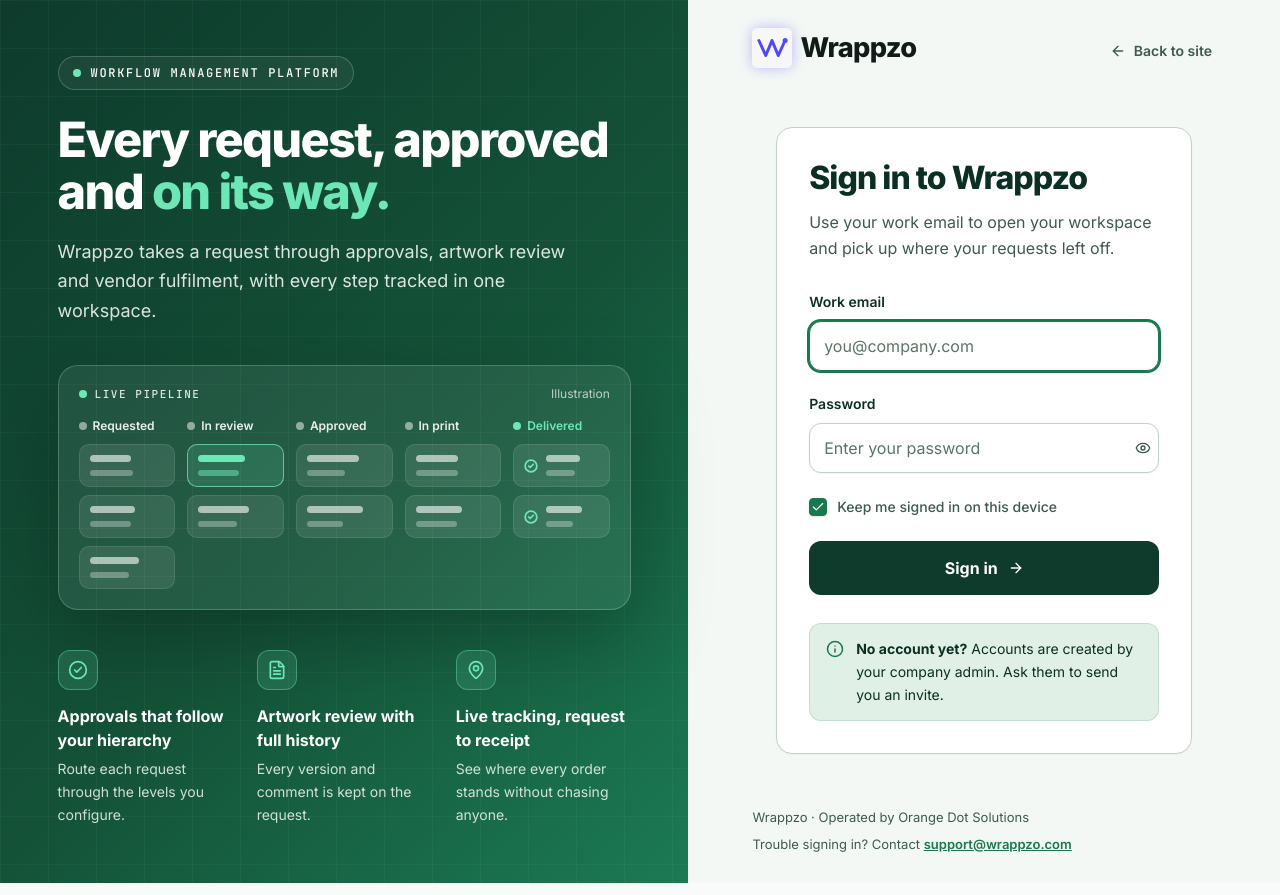
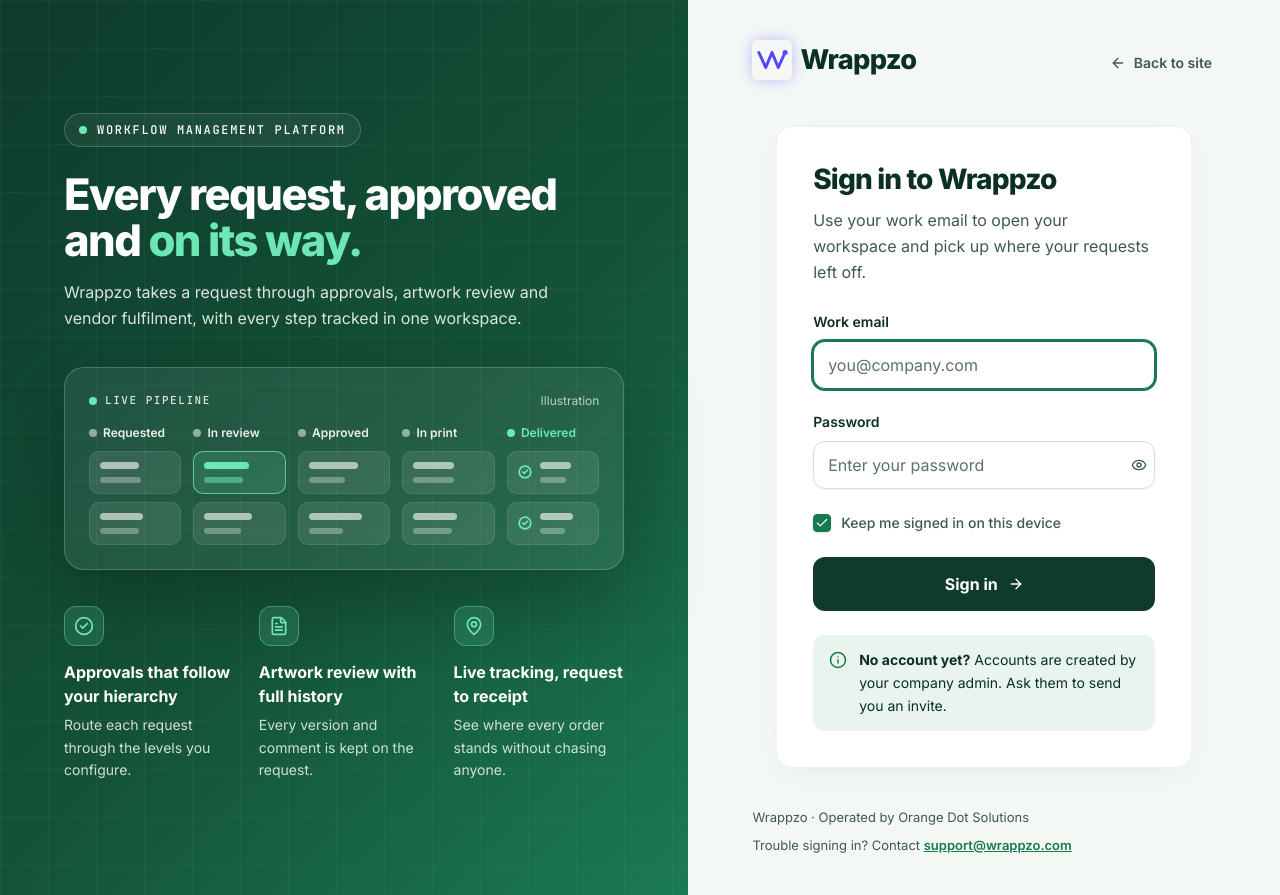
Before and after one commit to manav2001-coder/wrapzzo-frontend, a React (Vite) app: page /login in a window 1280 px wide. Built offline with nearby package versions, Linux system fonts and the light colour scheme; no server answers.

Commit message:
fix: lighter sign-in card border, roomier panels, no autofill tint, wordmark always dark on the light panel
Co-Authored-By: Claude Sonnet 5.5 <noreply@anthropic.com>

```diff
--- a/src/components/wrapzzo-logo.tsx
+++ b/src/components/wrapzzo-logo.tsx
@@ -8,7 +8,7 @@ interface WrapzzoLogoProps {
   /** px height of the tile; the wordmark scales with it. */
   height?: number
   /** "white": white wordmark for the dark-navy sidebar and hero. "auto": follows the theme. */
-  tone?: 'white' | 'auto'
+  tone?: 'white' | 'auto' | 'dark'
   className?: string
 }
 
@@ -33,7 +33,7 @@ export function WrapzzoLogo({ variant = 'full', height = 28, tone = 'white', cla
       {variant === 'full' && (
         <span
           aria-hidden="true"
-          className={cn('font-extrabold tracking-tight', tone === 'white' ? 'text-white' : 'text-foreground')}
+          className={cn('font-extrabold tracking-tight', tone === 'white' ? 'text-white' : tone === 'dark' ? 'text-[#0B2F23]' : 'text-foreground')}
           style={{ fontSize: height * 0.68, lineHeight: 1 }}
         >
           {t('app.name')}
--- a/src/pages/LoginPage.tsx
+++ b/src/pages/LoginPage.tsx
@@ -21,7 +21,7 @@ import { ApiError } from '@/lib/axiosClient'
 
 /** The pipeline illustration's columns: how many placeholder cards each holds. It is decorative, never real data. */
 const PIPELINE = [
-  { key: 'requested', cards: 3, active: false },
+  { key: 'requested', cards: 2, active: false },
   { key: 'inReview', cards: 2, active: false },
   { key: 'approved', cards: 2, active: false },
   { key: 'inPrint', cards: 2, active: false },
@@ -36,7 +36,7 @@ const SELLING_POINTS = [
 
 /** Inputs on the light form panel. */
 const INPUT_CLASS =
-  'h-[50px] rounded-xl border-[#BFD3C7] bg-white px-3.5 text-base text-[#0B2F23] placeholder:text-[#5A7466] focus-visible:border-[#17794D] focus-visible:ring-2 focus-visible:ring-[#17794D] focus-visible:ring-offset-0'
+  'h-12 rounded-xl border-[#D5E2DA] bg-white [&:-webkit-autofill]:[-webkit-box-shadow:0_0_0_100px_#fff_inset] [&:-webkit-autofill]:[-webkit-text-fill-color:#0B2F23] px-3.5 text-base text-[#0B2F23] placeholder:text-[#5A7466] focus-visible:border-[#17794D] focus-visible:ring-2 focus-visible:ring-[#17794D] focus-visible:ring-offset-0'
 
 type LoginFormValues = { email: string; password: string }
 
@@ -104,10 +104,10 @@ export function LoginPage() {
   return (
     <div className="flex min-h-svh flex-col bg-[#F4F8F5] text-[#0B2F23] antialiased lg:flex-row-reverse">
       {/* Form panel */}
-      <section className="flex min-w-0 flex-col px-6 py-7 sm:px-10 lg:flex-[1_1_480px] lg:px-16">
+      <section className="flex min-w-0 flex-col px-6 py-8 sm:px-10 lg:flex-[1_1_480px] lg:px-[clamp(40px,5vw,88px)] lg:py-10">
         <header className="flex flex-wrap items-center justify-between gap-3">
           <Link to="/" className="rounded-md focus-visible:outline-none focus-visible:ring-2 focus-visible:ring-[#17794D] focus-visible:ring-offset-2">
-            <WrapzzoLogo height={40} tone="auto" />
+            <WrapzzoLogo height={40} tone="dark" />
           </Link>
           <Link
             to="/"
@@ -119,8 +119,8 @@ export function LoginPage() {
         </header>
 
         <div className="flex flex-1 items-center justify-center py-10">
-          <div className="w-full max-w-[26rem] rounded-2xl border border-[#BFD3C7] bg-white p-6 shadow-[0_1px_2px_rgb(11_47_35/0.04)] sm:p-8">
-            <h1 className="text-[2rem] font-extrabold leading-[1.15] tracking-[-0.03em]">{t('login.title')}</h1>
+          <div className="w-full max-w-[26rem] rounded-2xl border border-[#0B2F23]/[0.07] bg-white px-6 py-7 shadow-[0_8px_30px_-12px_rgb(11_47_35/0.10)] sm:px-9 sm:py-9">
+            <h1 className="text-[1.75rem] font-extrabold leading-[1.15] tracking-[-0.03em]">{t('login.title')}</h1>
             <p className="mt-3 text-base leading-relaxed text-[#3E5A4D]">{t('login.subtitle')}</p>
 
             {passwordSetUp && (
@@ -139,7 +139,7 @@ export function LoginPage() {
               </div>
             )}
 
-            <form onSubmit={handleSubmit(onSubmit)} className="mt-7" noValidate>
+            <form onSubmit={handleSubmit(onSubmit)} className="mt-6" noValidate>
               <div>
                 <Label htmlFor="login-email" className="text-sm font-semibold text-[#0B2F23]">
                   {t('login.email')}
@@ -200,7 +200,7 @@ export function LoginPage() {
               </Button>
             </form>
 
-            <div className="mt-7 flex items-start gap-3 rounded-xl border border-[#17794D]/15 bg-[#E1F0E7] px-4 py-3.5 text-sm leading-relaxed">
+            <div className="mt-6 flex items-start gap-3 rounded-xl bg-[#EAF4EE] px-4 py-3.5 text-sm leading-relaxed">
               <Info aria-hidden className="mt-0.5 size-[18px] shrink-0 text-[#17794D]" />
               <span>
                 <strong>{t('login.noAccountTitle')}</strong> {t('login.noAccount')}
@@ -221,20 +221,20 @@ export function LoginPage() {
       </section>
 
       {/* Brand panel: large screens only; on a phone the form is the page. */}
-      <aside className="hidden min-w-0 flex-col justify-center gap-10 px-[clamp(24px,4.5vw,72px)] py-14 text-white [background:linear-gradient(rgb(255_255_255/0.035)_1px,transparent_1px)_0_0/48px_48px,linear-gradient(90deg,rgb(255_255_255/0.035)_1px,transparent_1px)_0_0/48px_48px,linear-gradient(135deg,#0E3B2C_0%,#145238_55%,#1B7A53_100%)] lg:flex lg:flex-[1.15_1_560px]">
+      <aside className="hidden min-w-0 flex-col justify-center gap-9 px-[clamp(32px,5vw,88px)] py-16 text-white [background:linear-gradient(rgb(255_255_255/0.035)_1px,transparent_1px)_0_0/48px_48px,linear-gradient(90deg,rgb(255_255_255/0.035)_1px,transparent_1px)_0_0/48px_48px,linear-gradient(135deg,#0E3B2C_0%,#145238_55%,#1B7A53_100%)] lg:flex lg:flex-[1.15_1_560px]">
         <div>
           <p className="inline-flex items-center gap-2.5 rounded-full border border-white/20 bg-white/5 px-3.5 py-2 font-mono text-xs uppercase tracking-[0.14em]">
             <span aria-hidden className="size-2 rounded-full bg-[#6EE7B7]" />
             {t('hero.eyebrow')}
           </p>
-          <h2 className="mt-6 max-w-[620px] text-[clamp(2rem,3.8vw,3.25rem)] font-extrabold leading-[1.06] tracking-[-0.035em]">
+          <h2 className="mt-6 max-w-[620px] text-[clamp(2rem,3.4vw,3rem)] font-extrabold leading-[1.06] tracking-[-0.035em]">
             {t('hero.headlineLead')} <span className="text-[#6EE7B7]">{t('hero.headlineAccent')}</span>
           </h2>
-          <p className="mt-5 max-w-[540px] text-lg leading-relaxed text-white/85">{t('hero.description')}</p>
+          <p className="mt-4 max-w-[540px] text-base leading-relaxed text-white/85">{t('hero.description')}</p>
         </div>
 
         {/* Decorative pipeline illustration (no real data) */}
-        <div aria-hidden className="max-w-[720px] rounded-[20px] border border-white/20 bg-white/[0.07] p-5 shadow-[0_30px_80px_rgb(0_0_0/0.25)]">
+        <div aria-hidden className="max-w-[720px] rounded-[20px] border border-white/20 bg-white/[0.07] p-6 shadow-[0_30px_80px_rgb(0_0_0/0.25)]">
           <div className="mb-4 flex items-center justify-between gap-3">
             <div className="flex items-center gap-2 font-mono text-[11px] uppercase tracking-[0.14em] text-white/85">
               <span className="size-2 rounded-full bg-[#6EE7B7]" />
```
